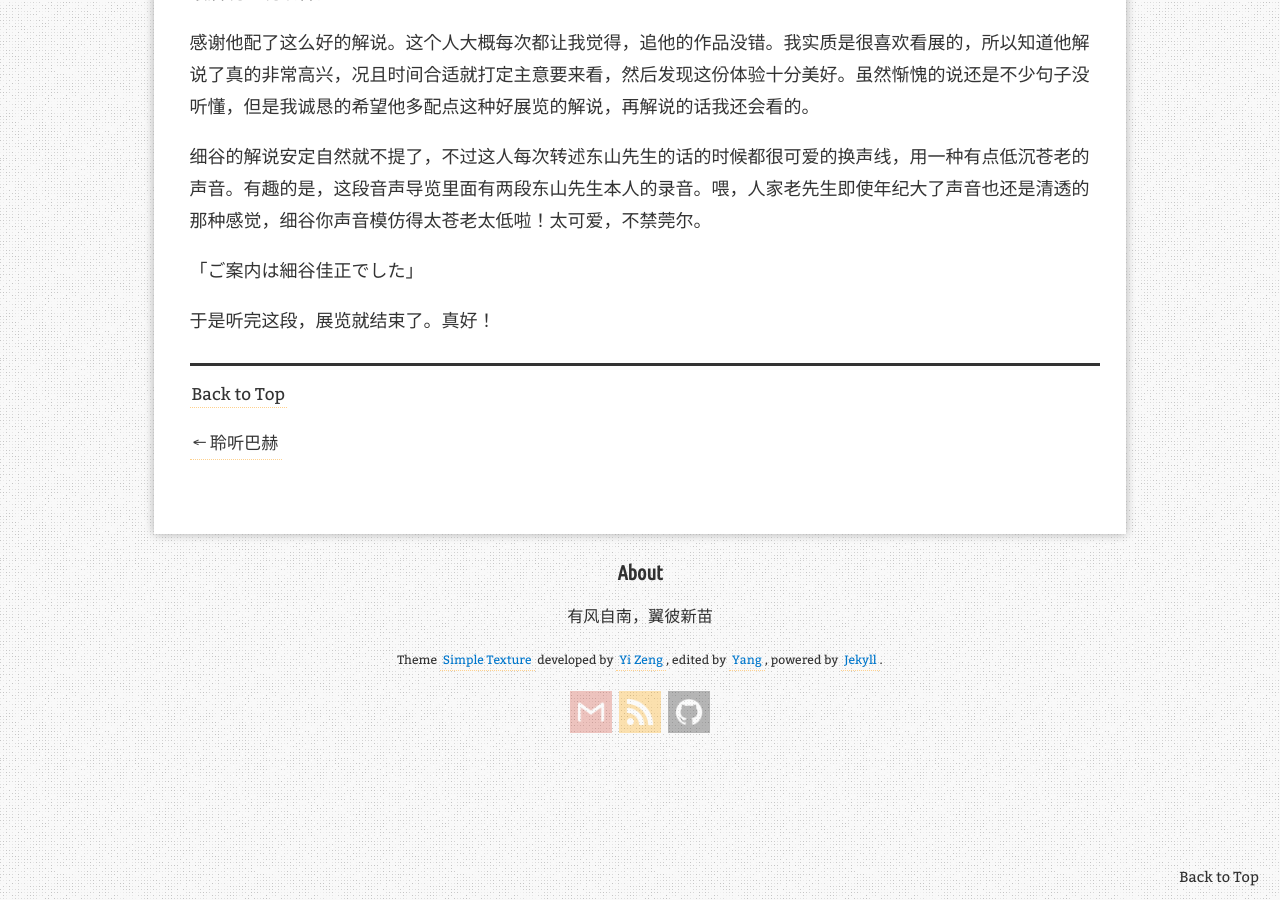
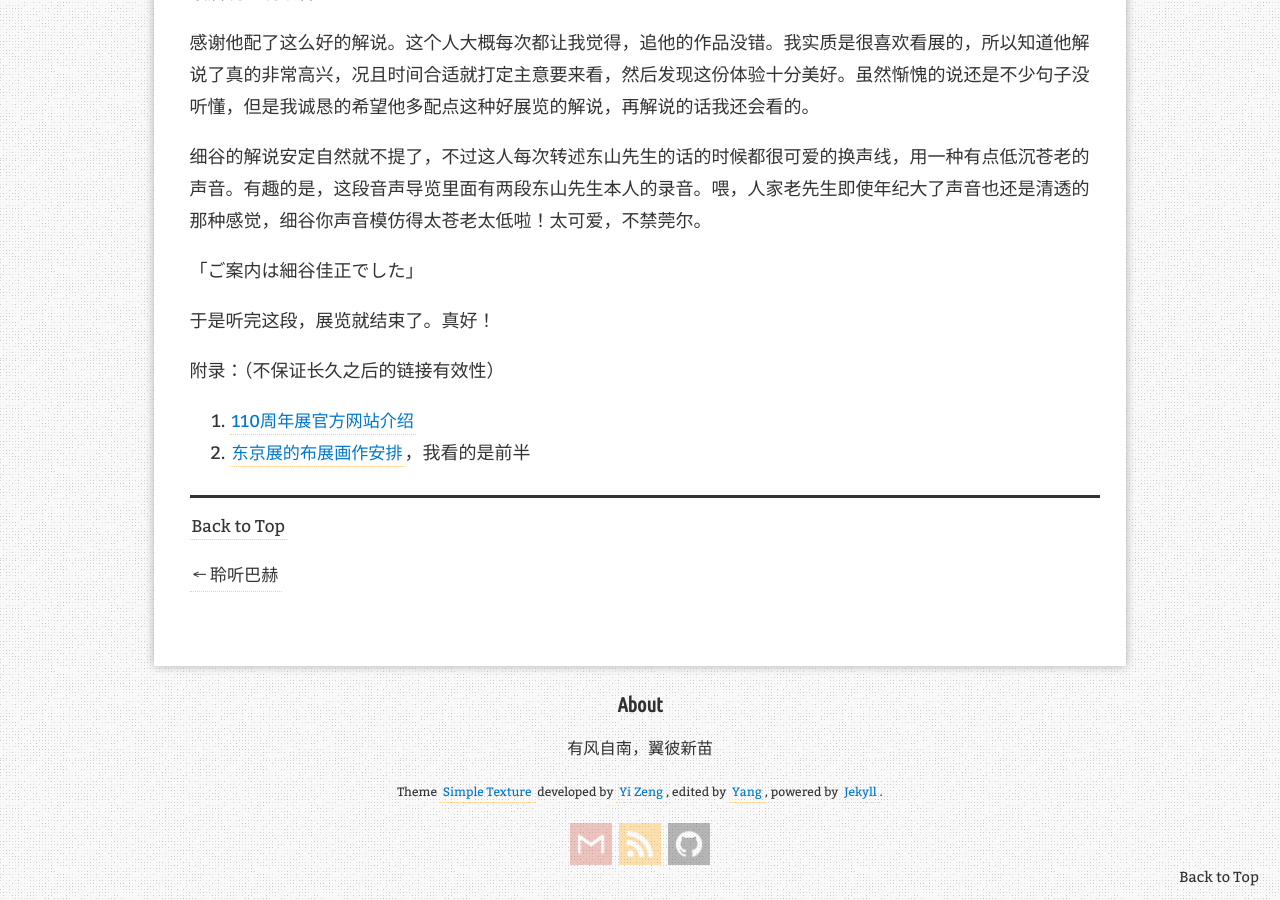
Before and after one commit to MagicianNeverland/magicianneverland.github.io, a Jekyll site: the page built from _posts/2018-10-28-higashiyama-kaii-retrospective-110.md, in a window 1280 px wide and 900 px high, scrolled down 5640 px. Built offline with Jekyll 4.4.1, drawn with Linux system fonts in a browser that asks for light colours; comment, search, counter and statistics services are not loaded.

Commit message:
modified post

```diff
--- a/_posts/2018-10-28-higashiyama-kaii-retrospective-110.md
+++ b/_posts/2018-10-28-higashiyama-kaii-retrospective-110.md
@@ -109,3 +109,10 @@ redirect_from:
 「ご案内は細谷佳正でした」
 
 于是听完这段，展览就结束了。真好！
+
+
+附录：（不保证长久之后的链接有效性）
+
+1. [110周年展官方网站介绍](http://kaii2018.exhn.jp/formation.html)
+
+2. [东京展的布展画作安排](http://kaii2018.exhn.jp/images/kaii_tokyo1024.pdf)，我看的是前半
```
